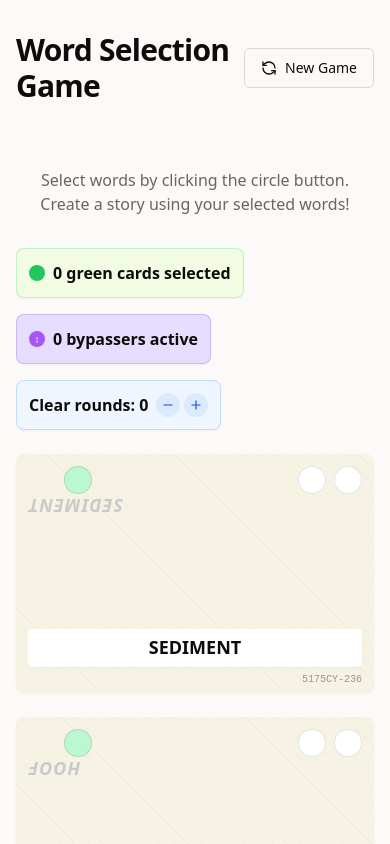
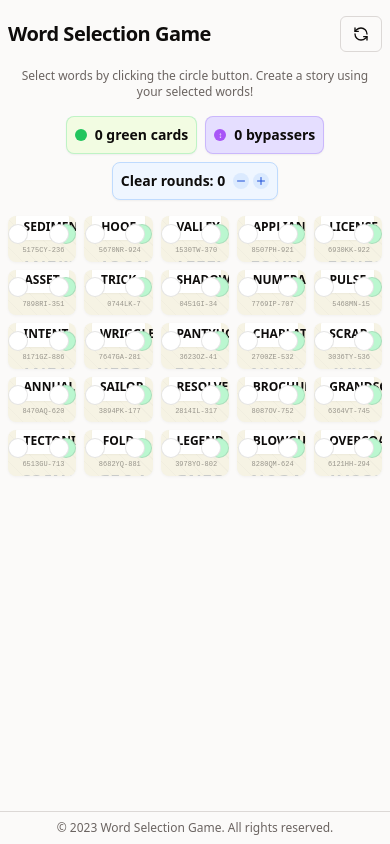
Before and after one commit to Bolnus/playful-nouns-grid, a React (Vite) app: page /game in a window 390 px wide. Shown: the top 844 px of the page. Built offline with nearby package versions, Linux system fonts and the light colour scheme.

Commit message:
Fix: Make grid adaptive
Remove media queries and ensure grid adapts to screen size. Make card content shrink on smaller screens.

```diff
--- a/src/components/GameGrid.tsx
+++ b/src/components/GameGrid.tsx
@@ -56,35 +56,35 @@ const GameGrid: React.FC = () => {
 
   return (
     <>
-      <div className="flex gap-4 mb-6 flex-wrap">
-        <div className="green-counter p-3 rounded-lg shadow-sm inline-flex items-center gap-2">
-          <div className="w-4 h-4 rounded-full bg-green-500"></div>
-          <span className="font-semibold">{greenCount} green cards selected</span>
+      <div className="flex gap-2 mb-4 flex-wrap justify-center">
+        <div className="green-counter p-2 sm:p-3 rounded-lg shadow-sm inline-flex items-center gap-2 text-sm sm:text-base">
+          <div className="w-3 h-3 sm:w-4 sm:h-4 rounded-full bg-green-500"></div>
+          <span className="font-semibold">{greenCount} green cards</span>
         </div>
 
-        <div className="bypassers-counter p-3 rounded-lg shadow-sm inline-flex items-center gap-2">
-          <div className="w-4 h-4 flex items-center justify-center rounded-full bg-purple-500">
-            <span className="text-white text-[10px]">↕</span>
+        <div className="bypassers-counter p-2 sm:p-3 rounded-lg shadow-sm inline-flex items-center gap-2 text-sm sm:text-base">
+          <div className="w-3 h-3 sm:w-4 sm:h-4 flex items-center justify-center rounded-full bg-purple-500">
+            <span className="text-white text-[8px] sm:text-[10px]">↕</span>
           </div>
-          <span className="font-semibold">{bypassersCount} bypassers active</span>
+          <span className="font-semibold">{bypassersCount} bypassers</span>
         </div>
 
-        <div className="clear-rounds-counter p-3 rounded-lg shadow-sm inline-flex items-center gap-2 bg-blue-50 border border-blue-200">
+        <div className="clear-rounds-counter p-2 sm:p-3 rounded-lg shadow-sm inline-flex items-center gap-2 bg-blue-50 border border-blue-200 text-sm sm:text-base">
           <span className="font-semibold">Clear rounds: {clearRounds}</span>
           <div className="flex gap-1">
             <button
               onClick={decrementClearRounds}
-              className="w-6 h-6 rounded-full bg-blue-100 hover:bg-blue-200 transition-colors flex items-center justify-center"
+              className="w-4 h-4 sm:w-6 sm:h-6 rounded-full bg-blue-100 hover:bg-blue-200 transition-colors flex items-center justify-center"
               aria-label="Decrease clear rounds"
             >
-              <Minus size={14} className="text-blue-700" />
+              <Minus size={12} className="text-blue-700" />
             </button>
             <button
               onClick={incrementClearRounds}
-              className="w-6 h-6 rounded-full bg-blue-100 hover:bg-blue-200 transition-colors flex items-center justify-center"
+              className="w-4 h-4 sm:w-6 sm:h-6 rounded-full bg-blue-100 hover:bg-blue-200 transition-colors flex items-center justify-center"
               aria-label="Increase clear rounds"
             >
-              <Plus size={14} className="text-blue-700" />
+              <Plus size={12} className="text-blue-700" />
             </button>
           </div>
         </div>
--- a/src/components/WordCard.tsx
+++ b/src/components/WordCard.tsx
@@ -54,7 +54,7 @@ const WordCard: React.FC<WordCardProps> = ({ word, id, onGreenChange, onBypasser
         )}
         aria-label={isGreen ? "Remove green highlight" : "Highlight card green"}
       >
-        <span className="w-4 h-4 rounded-full group-hover:bg-white/50"></span>
+        <span className="w-3 h-3 sm:w-4 sm:h-4 rounded-full group-hover:bg-white/50"></span>
       </button>
 
       {/* Up arrow button */}
@@ -65,11 +65,11 @@ const WordCard: React.FC<WordCardProps> = ({ word, id, onGreenChange, onBypasser
       >
         {selected ? (
           <ArrowUp
-            size={16}
+            size={14}
             className="text-primary animate-rotate-in"
           />
         ) : (
-          <span className="w-4 h-4 rounded-full group-hover:bg-gray-50"></span>
+          <span className="w-3 h-3 sm:w-4 sm:h-4 rounded-full group-hover:bg-gray-50"></span>
         )}
       </button>
 
@@ -81,11 +81,11 @@ const WordCard: React.FC<WordCardProps> = ({ word, id, onGreenChange, onBypasser
       >
         {downSelected ? (
           <ArrowDown
-            size={16}
+            size={14}
             className="text-primary animate-rotate-in"
           />
         ) : (
-          <span className="w-4 h-4 rounded-full group-hover:bg-gray-50"></span>
+          <span className="w-3 h-3 sm:w-4 sm:h-4 rounded-full group-hover:bg-gray-50"></span>
         )}
       </button>
 
--- a/src/index.css
+++ b/src/index.css
@@ -1,4 +1,3 @@
-
 @tailwind base;
 @tailwind components;
 @tailwind utilities;
@@ -39,27 +38,18 @@
   body {
     @apply bg-background text-foreground antialiased;
     font-feature-settings: "ss01" on, "ss02" on, "cv01" on, "cv03" on;
+    min-height: 100vh;
+    display: flex;
+    flex-direction: column;
   }
 
   .card-grid {
     display: grid;
-    grid-template-columns: repeat(auto-fill, minmax(200px, 1fr));
-    gap: 1.5rem;
+    grid-template-columns: repeat(5, 1fr);
+    gap: clamp(0.5rem, 2vw, 1.5rem);
     width: 100%;
     max-width: 1200px;
     margin: 0 auto;
-  }
-
-  @media (min-width: 640px) {
-    .card-grid {
-      grid-template-columns: repeat(3, 1fr);
-    }
-  }
-
-  @media (min-width: 1024px) {
-    .card-grid {
-      grid-template-columns: repeat(5, 1fr);
-    }
   }
 
   .word-card {
@@ -67,7 +57,7 @@
     aspect-ratio: 1.5 / 1;
     background-color: theme('colors.cardBg');
     border-radius: 8px;
-    padding: 12px;
+    padding: clamp(6px, 2vw, 12px);
     box-shadow: 0 1px 3px rgba(0, 0, 0, 0.04);
     display: flex;
     flex-direction: column;
@@ -111,10 +101,10 @@
 
   .card-button {
     position: absolute;
-    top: 12px;
-    right: 12px;
-    width: 28px;
-    height: 28px;
+    top: clamp(6px, 2vw, 12px);
+    right: clamp(6px, 2vw, 12px);
+    width: clamp(20px, 4vw, 28px);
+    height: clamp(20px, 4vw, 28px);
     border-radius: 50%;
     background-color: white;
     display: flex;
@@ -158,18 +148,18 @@
     position: absolute;
     bottom: 6px;
     right: 12px;
-    font-size: 10px;
+    font-size: clamp(7px, 1.5vw, 10px);
     opacity: 0.4;
     font-family: monospace;
   }
 
   .card-title {
     background-color: white;
-    padding: 8px 10px;
+    padding: clamp(4px, 1.5vw, 8px) clamp(5px, 2vw, 10px);
     border-radius: 4px;
     text-align: center;
     font-weight: 700; /* Increased boldness */
-    font-size: 18px;
+    font-size: clamp(12px, 3vw, 18px);
     line-height: 1.2;
     box-shadow: 0 1px 2px rgba(0, 0, 0, 0.04);
     margin-bottom: 6px;
--- a/src/pages/Game.tsx
+++ b/src/pages/Game.tsx
@@ -17,28 +17,29 @@ const Game: React.FC = () => {
   };
 
   return (
-    <div className="min-h-screen bg-background flex flex-col items-center">
-      <header className="w-full max-w-7xl mx-auto py-8 px-4 sm:px-6 flex justify-between items-center">
-        <h1 className="text-3xl font-semibold tracking-tight">Word Selection Game</h1>
+    <div className="min-h-screen max-h-screen overflow-hidden bg-background flex flex-col items-center">
+      <header className="w-full max-w-7xl mx-auto pt-4 pb-2 sm:py-6 px-2 sm:px-6 flex justify-between items-center">
+        <h1 className="text-xl sm:text-3xl font-semibold tracking-tight">Word Selection Game</h1>
         <Button
           onClick={refreshGame}
           variant="outline"
+          size="sm"
           className="flex items-center gap-2"
         >
-          <RefreshCcw size={16} />
-          New Game
+          <RefreshCcw size={14} />
+          <span className="hidden sm:inline">New Game</span>
         </Button>
       </header>
 
-      <main className="flex-1 w-full max-w-7xl mx-auto px-4 sm:px-6 py-8">
-        <p className="text-muted-foreground mb-8 max-w-2xl mx-auto text-center">
+      <main className="flex-1 w-full max-w-7xl mx-auto px-2 sm:px-6 py-2 sm:py-4 overflow-hidden">
+        <p className="text-muted-foreground mb-4 max-w-2xl mx-auto text-center text-xs sm:text-sm">
           Select words by clicking the circle button. Create a story using your selected words!
         </p>
         <GameGrid />
       </main>
 
-      <footer className="w-full py-6 border-t border-border">
-        <div className="max-w-7xl mx-auto px-4 sm:px-6 text-center text-sm text-muted-foreground">
+      <footer className="w-full py-2 sm:py-4 border-t border-border">
+        <div className="max-w-7xl mx-auto px-2 sm:px-6 text-center text-xs sm:text-sm text-muted-foreground">
           © 2023 Word Selection Game. All rights reserved.
         </div>
       </footer>
```
